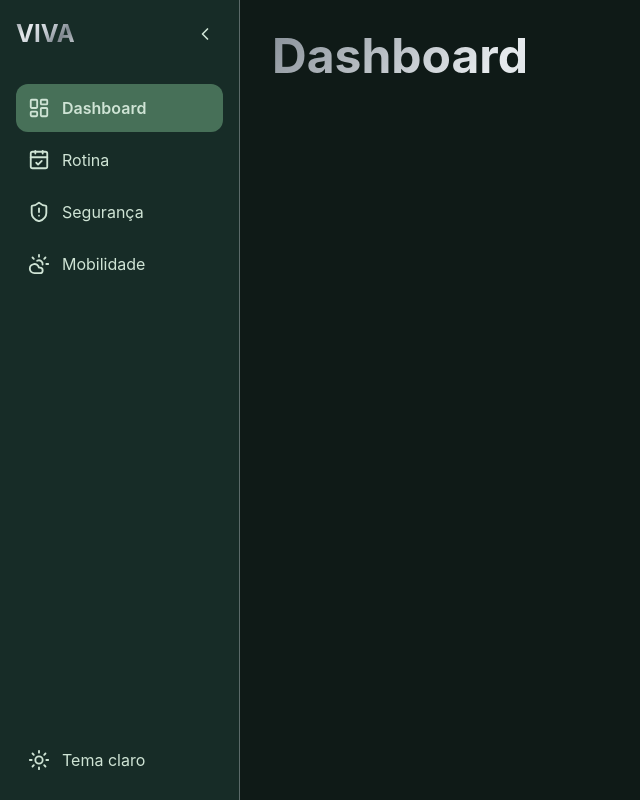
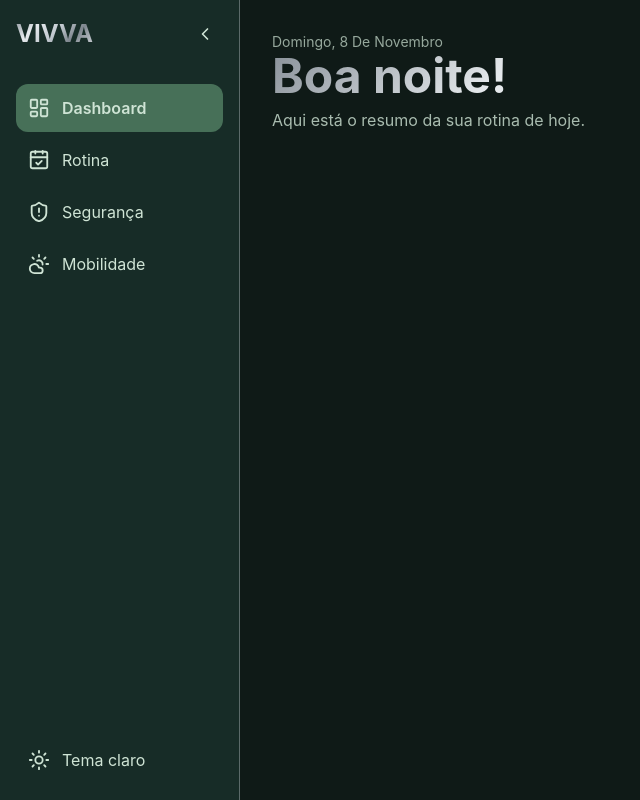
Before and after one commit to lelets2804/VIVA, a React (Vite) app: page / in a window 1280 px wide. Shown: the whole page, without its empty margins (0-640 px from the left). Built offline with nearby package versions, Linux system fonts and the light colour scheme.

Commit message:
feat: renomeando o nome do projeto e adicionando a saudação dinâmica

```diff
--- a/index.html
+++ b/index.html
@@ -4,7 +4,7 @@
     <meta charset="UTF-8" />
     <link rel="icon" type="image/svg+xml" href="/favicon.svg" />
     <meta name="viewport" content="width=device-width, initial-scale=1.0" />
-    <title>viva</title>
+    <title>vivva</title>
   </head>
   <body>
     <div id="root"></div>
--- a/src/components/Sidebar.jsx
+++ b/src/components/Sidebar.jsx
@@ -18,7 +18,7 @@ export default function Sidebar({ theme, toggleTheme }) {
       animate={{ width: open ? 240 : 80 }} transition={{ type: "spring", stiffness: 300, damping: 30 }} className="sticky top-0 hidden md:flex h-screen shrink-0 flex-col gap-2 overflow-hidden border-r border-silver/40 bg-pearl-light p-4 dark:bg-forest/60">
       <div className="mb-6 flex items-center justify-between">
         {open && (
-          <span className="text-2xl font-bold text-silver-metal">VIVA</span> )}
+          <span className="text-2xl font-bold text-silver-metal">VIVVA</span> )}
         <button onClick={() => setOpen(!open)} aria-label={open ? "Recolher menu" : "Expandir menu"} aria-expanded={open} className="rounded-lg p-2 hover:bg-sage/30">
           {open ? <ChevronLeft size={20} /> : <ChevronRight size={20} />}
         </button>
--- a/src/pages/Dashboard.jsx
+++ b/src/pages/Dashboard.jsx
@@ -1,3 +1,12 @@
+import { motion } from "framer-motion";
+import { getSaudacao, getDataExtensa } from "../utils/saudacao";
+
 export default function Dashboard() {
-  return <h1 className="text-5xl font-bold text-silver-metal">Dashboard</h1>;
+  return (
+    <motion.section initial={{ opacity: 0, y: 16 }} animate={{ opacity: 1, y: 0 }} transition={{ duration: 0.5 }}>
+      <p className="text-sm capitalize opacity-70">{getDataExtensa()}</p>
+      <h1 className="text-4xl font-bold text-silver-metal md:text-5xl">{getSaudacao()}!</h1>
+      <p className="mt-2 max-w-xl opacity-80">Aqui está o resumo da sua rotina de hoje.</p>
+    </motion.section>
+  );
 }
--- /dev/null
+++ b/src/utils/saudacao.js
@@ -0,0 +1,10 @@
+export function getSaudacao() {
+  const hora = new Date().getHours();
+  if (hora < 12) return "Bom dia";
+  if (hora < 18) return "Boa tarde";
+  return "Boa noite";
+}
+
+export function getDataExtensa() {
+  return new Date().toLocaleDateString("pt-BR", { weekday: "long", day: "numeric", month: "long" });
+}
```
